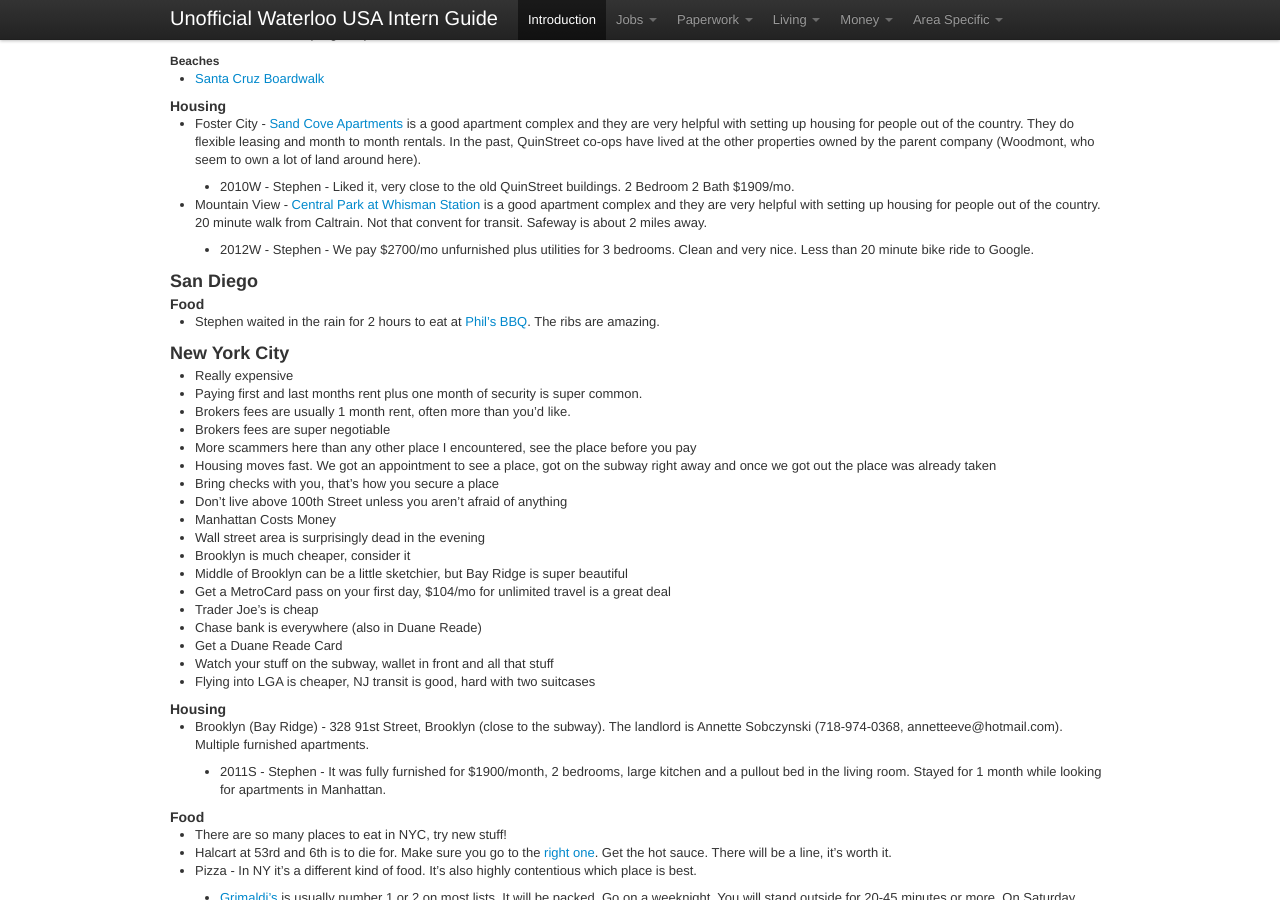
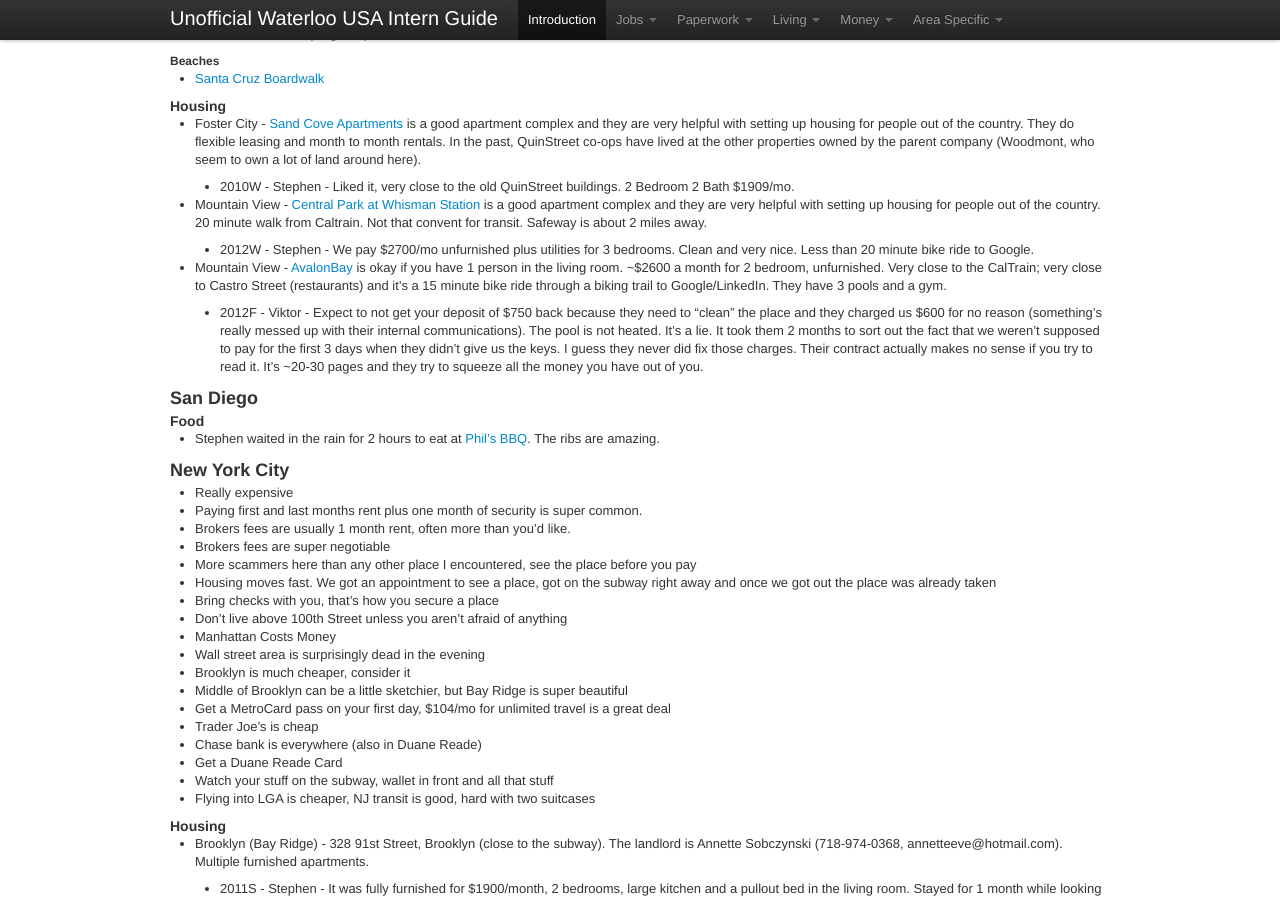
Before and after one commit to sholiday/Unofficial-Waterloo-USA-Intern-Guide, a Jekyll site: the page built from index.markdown, in a window 1280 px wide and 900 px high, scrolled down 8528 px. Built offline with Jekyll 4.4.1, drawn with Linux system fonts in a browser that asks for light colours; nearby versions of some CDN libraries; Markdown is read by kramdown in place of the engine named in the settings.

Commit message:
fuck Avalon

```diff
--- a/index.markdown
+++ b/index.markdown
@@ -795,6 +795,18 @@ up SF or Mountain View.
   * 2012W - Stephen - We pay $2700/mo unfurnished plus utilities for 3 bedrooms.
     Clean and very nice. Less than 20 minute bike ride to Google.
 
+* Mountain View - [AvalonBay](http://www.avalonbay.com)
+  is okay if you have 1 person in the living room. ~$2600 a month for
+  2 bedroom, unfurnished. Very close to the CalTrain; very close to Castro Street (restaurants)
+  and it's a 15 minute bike ride through a biking trail to Google/LinkedIn. They have 3 pools and a gym.
+
+  * 2012F - Viktor - Expect to not get your deposit of $750 back because they need to "clean" the place
+  and they charged us $600 for no reason (something's really messed up with their
+  internal communications). The pool is not heated. It's a lie. It took them 2 months to sort out the
+  fact that we weren't supposed to pay for the first 3 days when they didn't give us the keys.
+  I guess they never did fix those charges. Their contract actually makes no sense if you try to read it. It's
+  ~20-30 pages and they try to squeeze all the money you have out of you.
+
 <section id="Area-BayArea" />
 ### San Diego
 
```
